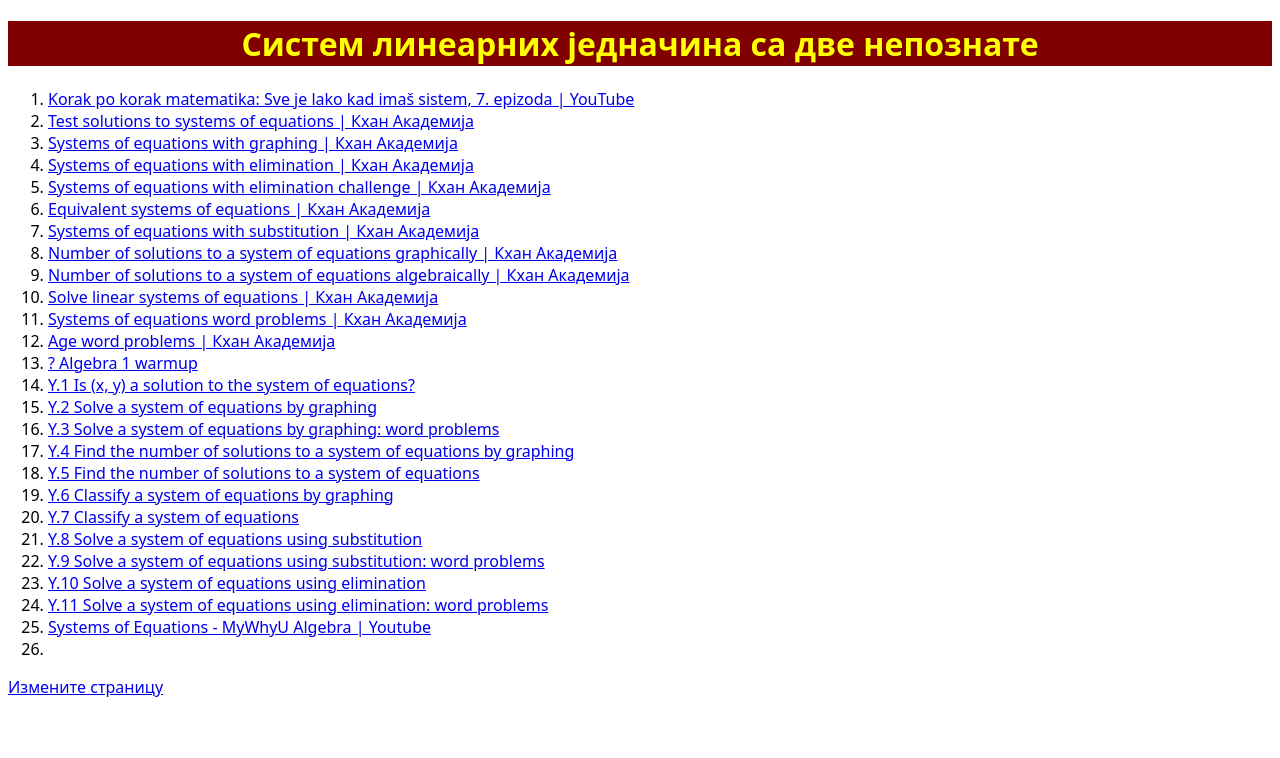
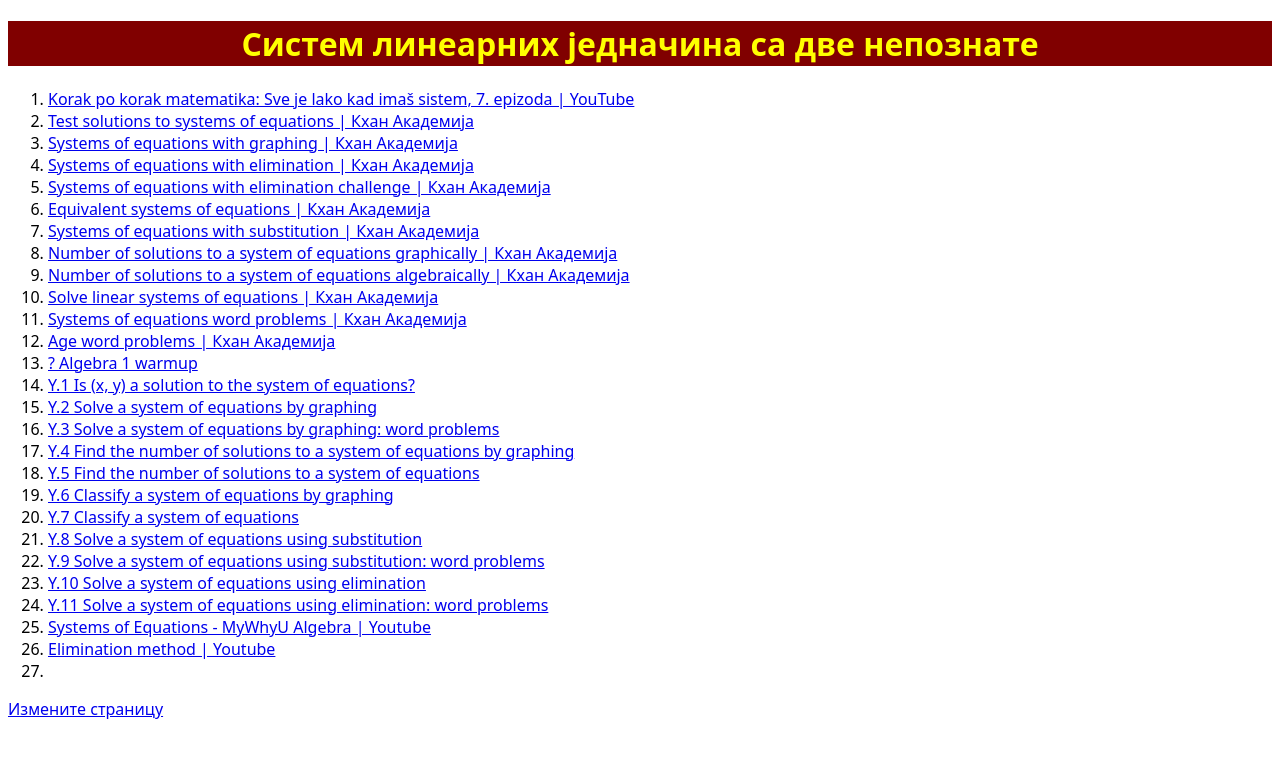
Before and after one commit to ndjapic/ndjapic.github.io, a Jekyll site: the page zayopa/m8/09-sistem/index.html, which Jekyll copies as it is, in a window 1280 px wide. Shown: the top 758 px of the page. Built offline with Jekyll 4.4.1, drawn with Linux system fonts in a browser that asks for light colours.

Commit message:
Add YouTube link for elimination method

```diff
--- a/zayopa/m8/09-sistem/index.html
+++ b/zayopa/m8/09-sistem/index.html
@@ -40,6 +40,7 @@
   <li><a href="https://www.ixl.com/math/grade-8/solve-a-system-of-equations-using-elimination">Y.10 Solve a system of equations using elimination</a></li>
   <li><a href="https://www.ixl.com/math/grade-8/solve-a-system-of-equations-using-elimination-word-problems">Y.11 Solve a system of equations using elimination: word problems</a></li>
   <li><a href="http://output.jsbin.com/hivohid/quiet" title="">Systems of Equations - MyWhyU Algebra | Youtube</a></li>
+  <li><a href="https://youtu.be/u7tGUS-HJHw?si=vQmQBgELaVdXC0s0" title="">Elimination method | Youtube</a></li>
   <li><a href="" title=""></a></li>
 
 </ol>
```
